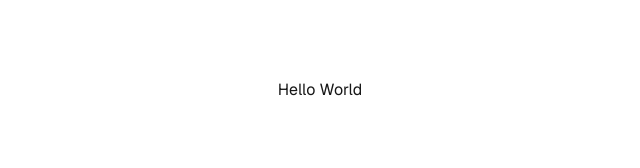
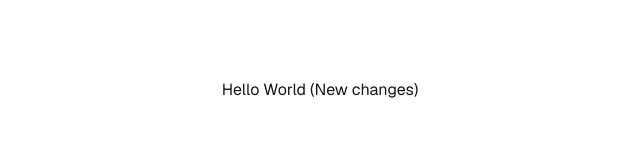
Before and after one commit to Ahmed39-lab/demoTyre, a Next.js app: page / in a window 1280 px wide. Shown: the top 168 px of the page, without its empty margins (320-960 px from the left). Built offline with nearby package versions, Linux system fonts and the light colour scheme.

Commit message:
new changes

```diff
--- a/app/page.tsx
+++ b/app/page.tsx
@@ -4,7 +4,7 @@ export default function Home() {
   return (
     <div className="font-sans grid grid-rows-[20px_1fr_20px] items-center justify-items-center min-h-screen p-8 pb-20 gap-16 sm:p-20">
 
-   <h1>Hello World</h1>
+   <h1>Hello World (New changes)</h1>
     </div>
   );
 }
```
